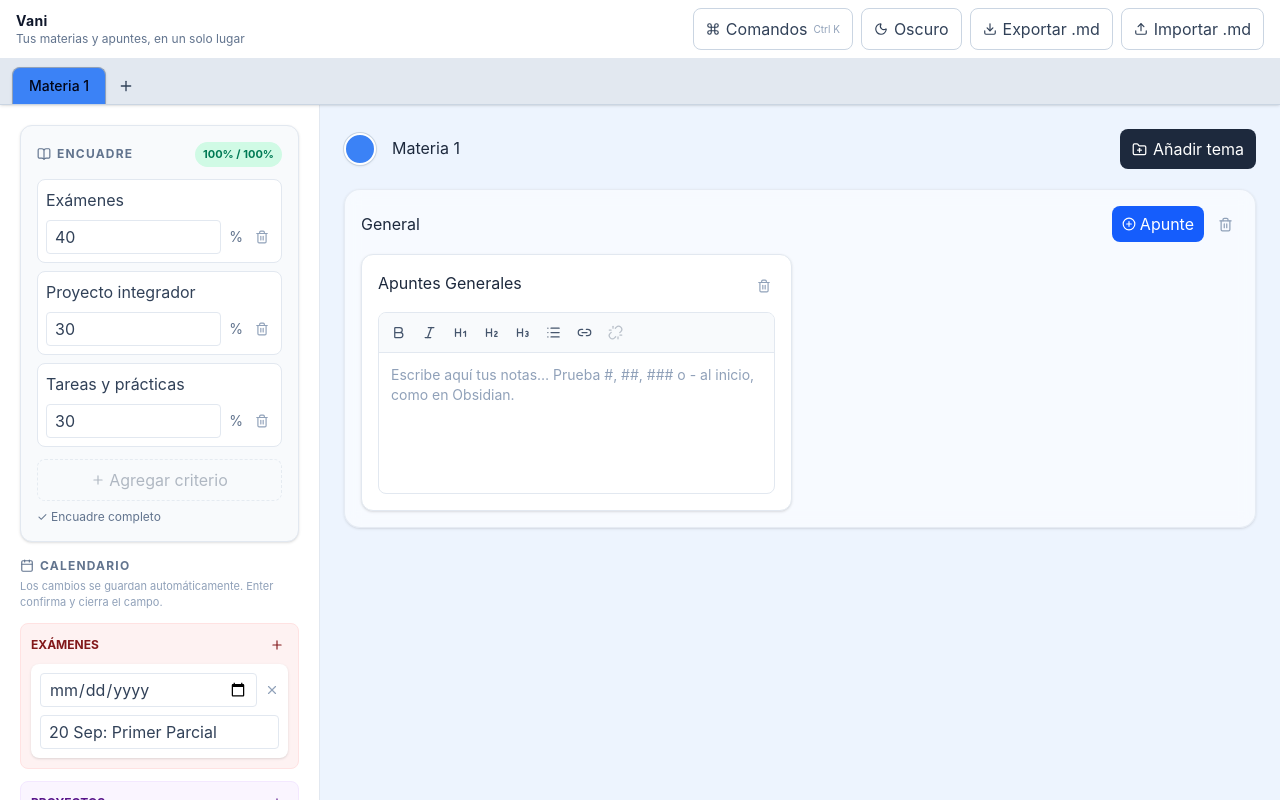
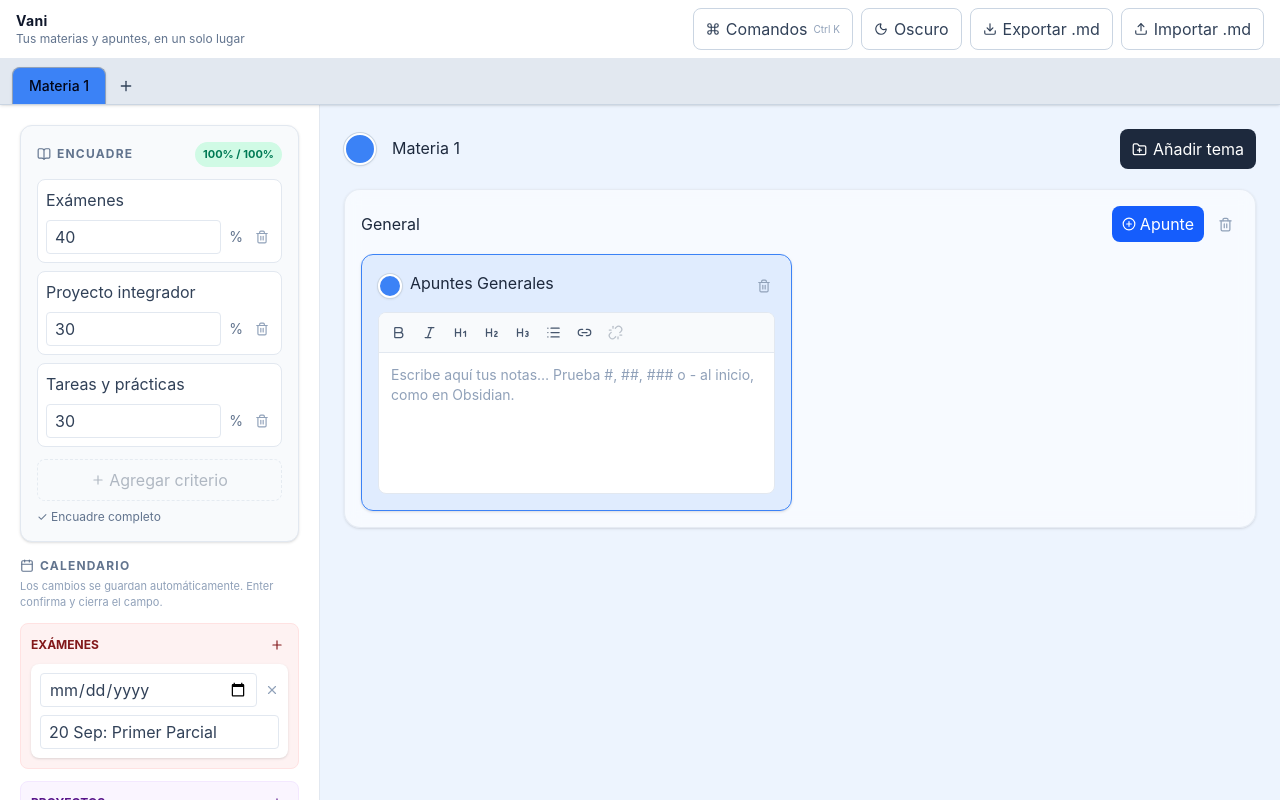
Before and after one commit to VVANEGZ/vani, a React (Vite) app in the folder vani/: page / in a window 1280 px wide. Shown: the top 800 px of the page. Built offline with nearby package versions, Linux system fonts and the light colour scheme.

Commit message:
feat: allow per-note card colors

```diff
--- a/vani/src/components/NotesGrid.jsx
+++ b/vani/src/components/NotesGrid.jsx
@@ -18,7 +18,12 @@ export default function NotesGrid({ materia, onUpdate }) {
   };
 
   const addCard = (topicId) => {
-    const nueva = { id: `card-${Date.now()}`, titulo: "Nuevo Bloque de Notas", contenido: "" };
+    const nueva = {
+      id: `card-${Date.now()}`,
+      titulo: "Nuevo Bloque de Notas",
+      contenido: "",
+      color: materia.color || "#3B82F6",
+    };
     updateTopics((temas) => temas.map((tema) =>
       tema.id === topicId ? { ...tema, tarjetas: [...(tema.tarjetas || []), nueva] } : tema,
     ));
@@ -102,9 +107,31 @@ export default function NotesGrid({ materia, onUpdate }) {
               <p className="rounded-xl border border-dashed border-slate-300 p-5 text-center text-sm text-slate-400 dark:border-slate-700">Este tema todavía no tiene apuntes.</p>
             ) : (
               <div className="grid grid-cols-1 gap-4 md:grid-cols-2 2xl:grid-cols-3">
-                {(tema.tarjetas || []).map((tarjeta) => (
-                  <article key={tarjeta.id} className="min-w-0 rounded-xl border border-slate-200 bg-white p-4 shadow-sm dark:border-slate-700 dark:bg-slate-900">
+                {(tema.tarjetas || []).map((tarjeta) => {
+                  const cardColor = tarjeta.color || materia.color || "#3B82F6";
+                  return (
+                    <article
+                      key={tarjeta.id}
+                      className="min-w-0 rounded-xl border p-4 shadow-sm transition-colors"
+                      style={{
+                        borderColor: cardColor,
+                        backgroundColor: `color-mix(in srgb, ${cardColor} 12%, transparent)`,
+                      }}
+                    >
                       <div className="mb-3 flex items-center gap-2">
+                        <label
+                          className="relative h-6 w-6 shrink-0 cursor-pointer rounded-full border-2 border-white shadow-sm ring-1 ring-slate-300 transition hover:scale-110 dark:border-slate-900 dark:ring-slate-600"
+                          style={{ backgroundColor: cardColor }}
+                          title="Cambiar color de este apunte"
+                        >
+                          <input
+                            type="color"
+                            value={cardColor}
+                            onChange={(e) => updateCard(tema.id, tarjeta.id, "color", e.target.value)}
+                            className="absolute inset-0 h-full w-full cursor-pointer opacity-0"
+                            aria-label={`Color del apunte ${tarjeta.titulo}`}
+                          />
+                        </label>
                         <input
                           type="text"
                           value={tarjeta.titulo}
@@ -124,7 +151,8 @@ export default function NotesGrid({ materia, onUpdate }) {
                         onUpdate={(html) => updateCard(tema.id, tarjeta.id, "contenido", html)}
                       />
                     </article>
-                ))}
+                  );
+                })}
               </div>
             )}
           </section>
```
Lines whose indentation alone changed are shown as unchanged.
